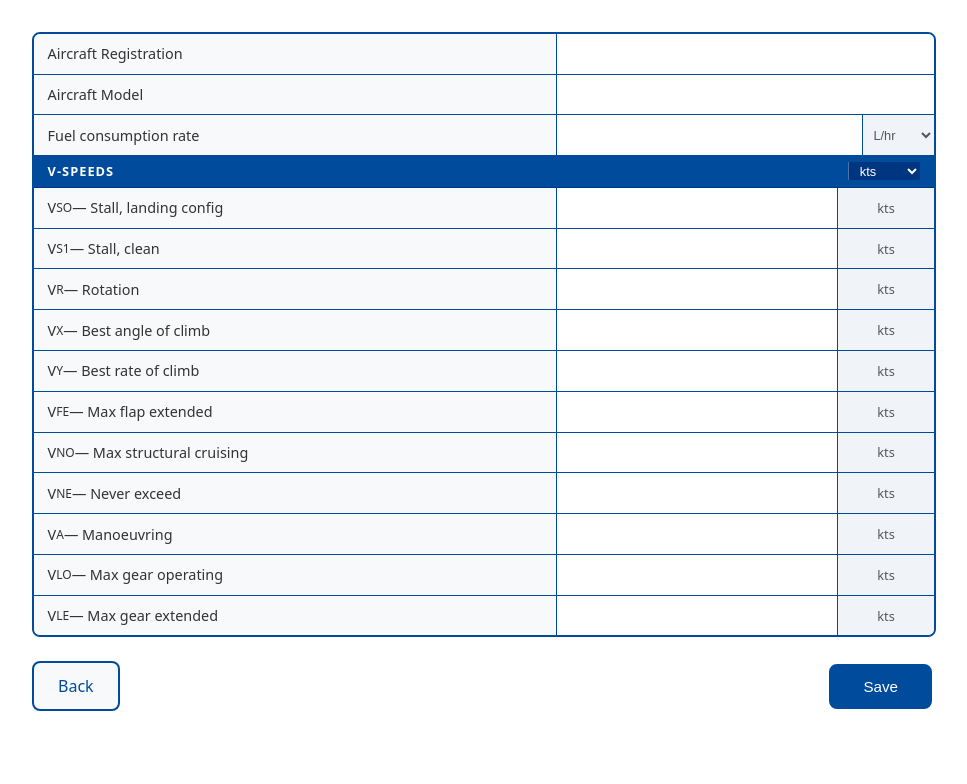
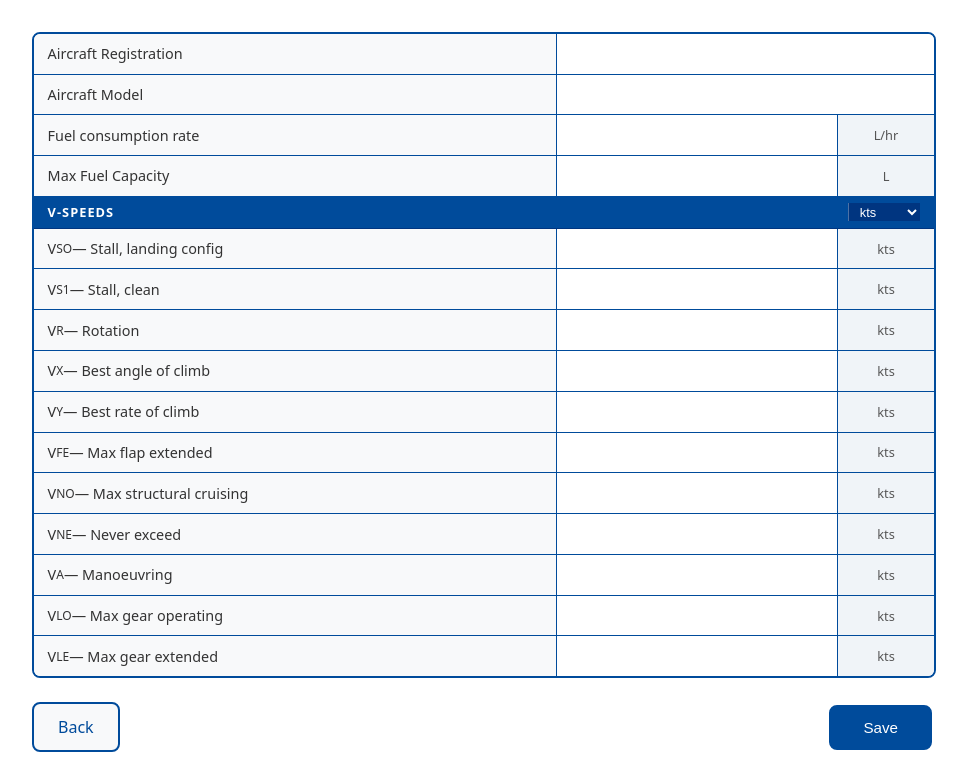
Before and after one commit to Sukhoi33/major_project, a Django app: template chipin/templates/chipin/add_aircraft.html in a window 1280 px wide. Shown: the part 131-915 px from the top of the page, without its empty margins (158-1125 px from the left). Before the commit the page ends 842 px from the top, so only its background shows below. Run offline with Django 5.2, Linux system fonts and the light colour scheme; the template is opened without the code that fills it: values that come from a table or form of the project are taken from there, others are empty; parts of the project's set-up code (start-up, migrations or seed data) failed here and were passed over.

Commit message:
website polish, changing of unit representations

```diff
--- a/chipin/forms.py
+++ b/chipin/forms.py
@@ -8,7 +8,7 @@ class AircraftForm(forms.ModelForm):
         model = Aircraft
         fields = [
             'registration', 'model',
-            'fuel_consumption', 'fuel_unit',
+            'fuel_consumption', 'max_fuel',
             'speed_unit',
             'vso', 'vs1', 'vr', 'vx', 'vy',
             'vfe', 'vno', 'vne', 'va', 'vlo', 'vle',
@@ -119,8 +119,8 @@ class PreTakeoffForm(forms.Form):
 
 
 class PostLandingForm(forms.Form):
-    end_fuel           = forms.DecimalField(max_digits=7, decimal_places=1, min_value=0,
-                             widget=forms.TextInput(attrs={'inputmode': 'decimal', 'placeholder': '0.0'}))
+    end_fuel           = forms.CharField(max_length=50,
+                             widget=forms.TextInput(attrs={'inputmode': 'decimal', 'placeholder': '0.0 or "full"'}))
     fuel_added         = forms.DecimalField(max_digits=7, decimal_places=1, min_value=0, required=False,
                              widget=forms.TextInput(attrs={'inputmode': 'decimal', 'placeholder': '0.0'}))
     actual_destination = forms.CharField(max_length=150,
@@ -136,6 +136,31 @@ class PostLandingForm(forms.Form):
     def __init__(self, *args, flight=None, **kwargs):
         super().__init__(*args, **kwargs)
         self.flight = flight
+
+    def clean_end_fuel(self):
+        val = self.cleaned_data.get('end_fuel')
+        if val is None or val == '':
+            raise forms.ValidationError('End fuel is required.')
+
+        # Allow "full" only if aircraft is registered (not text input)
+        if val.lower().strip() == 'full':
+            if not self.flight or not self.flight.aircraft:
+                raise forms.ValidationError('Cannot use "full" with a manually entered aircraft.')
+            if not self.flight.aircraft.max_fuel:
+                raise forms.ValidationError(f'Aircraft {self.flight.aircraft.registration} does not have a max fuel capacity set.')
+            # Store the max_fuel value for later use
+            self._end_fuel_value = self.flight.aircraft.max_fuel
+            return val
+
+        # Try to convert to decimal
+        try:
+            decimal_val = float(val)
+            if decimal_val < 0:
+                raise forms.ValidationError('End fuel cannot be negative.')
+            self._end_fuel_value = decimal_val
+            return val
+        except (ValueError, TypeError):
+            raise forms.ValidationError('End fuel must be a number or "full".')
 
     def clean_vdo_end(self):
         val = self.cleaned_data.get('vdo_end')
--- a/chipin/models.py
+++ b/chipin/models.py
@@ -7,7 +7,6 @@ import os
 class Aircraft(models.Model):
     FUEL_UNIT_CHOICES = [
         ('L/hr', 'L/hr'),
-        ('gal/hr', 'gal/hr'),
     ]
     SPEED_UNIT_CHOICES = [
         ('kts', 'kts'),
@@ -19,6 +18,7 @@ class Aircraft(models.Model):
     model = models.CharField(max_length=100)
     fuel_consumption = models.DecimalField(max_digits=7, decimal_places=1)
     fuel_unit = models.CharField(max_length=10, choices=FUEL_UNIT_CHOICES, default='L/hr')
+    max_fuel = models.DecimalField(max_digits=7, decimal_places=1, null=True, blank=True)  # max fuel capacity
     speed_unit = models.CharField(max_length=10, choices=SPEED_UNIT_CHOICES, default='kts')
 
     vso = models.DecimalField(max_digits=6, decimal_places=1, null=True, blank=True)
--- a/chipin/templates/chipin/add_aircraft.html
+++ b/chipin/templates/chipin/add_aircraft.html
@@ -18,10 +18,13 @@
                 <div class="form-row">
                     <label for="fuel_consumption">Fuel consumption rate</label>
                     <input type="text" inputmode="decimal" pattern="[0-9]*\.?[0-9]*" id="fuel_consumption" name="fuel_consumption" value="{{ form.fuel_consumption.value|default:'' }}" required class="numeric-input">
-                    <select name="fuel_unit" class="unit-select">
-                        <option value="L/hr" {% if form.fuel_unit.value == 'L/hr' %}selected{% endif %}>L/hr</option>
-                        <option value="gal/hr" {% if form.fuel_unit.value == 'gal/hr' %}selected{% endif %}>gal/hr</option>
-                    </select>
+                    <span class="input-unit">L/hr</span>
+                </div>
+
+                <div class="form-row">
+                    <label for="max_fuel">Max Fuel Capacity</label>
+                    <input type="text" inputmode="decimal" pattern="[0-9]*\.?[0-9]*" id="max_fuel" name="max_fuel" value="{{ form.max_fuel.value|default:'' }}" class="numeric-input">
+                    <span class="input-unit">L</span>
                 </div>
 
                 <div class="form-section-header">
--- a/chipin/views.py
+++ b/chipin/views.py
@@ -352,7 +352,11 @@ def post_landing(request, pk):
         if form.is_valid():
             d = form.cleaned_data
             flight.end_time           = tz.now()
-            flight.end_fuel           = d['end_fuel']
+
+            # Handle end_fuel - convert "full" to max_fuel value
+            end_fuel_value = form._end_fuel_value
+            flight.end_fuel           = end_fuel_value
+
             flight.fuel_added         = d.get('fuel_added')
             flight.actual_destination = d['actual_destination'].strip().upper()
             flight.vdo_end            = d['vdo_end']
```
Also changed, not shown: chipin/templates/chipin/edit_aircraft.html (+7 -4 lines), chipin/templates/chipin/post_landing.html (+47 -10 lines), chipin/migrations/0015_aircraft_max_fuel.py (added), chipin/migrations/0016_alter_aircraft_fuel_unit.py (added), db.sqlite3.
